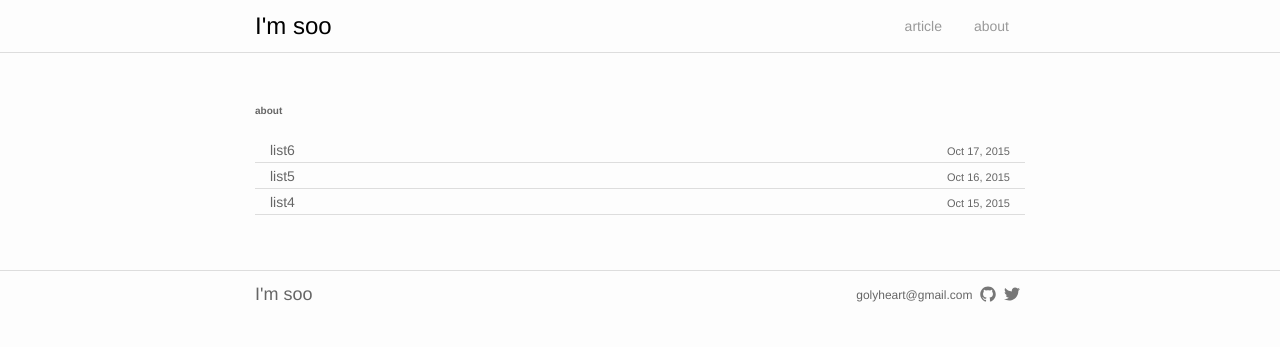
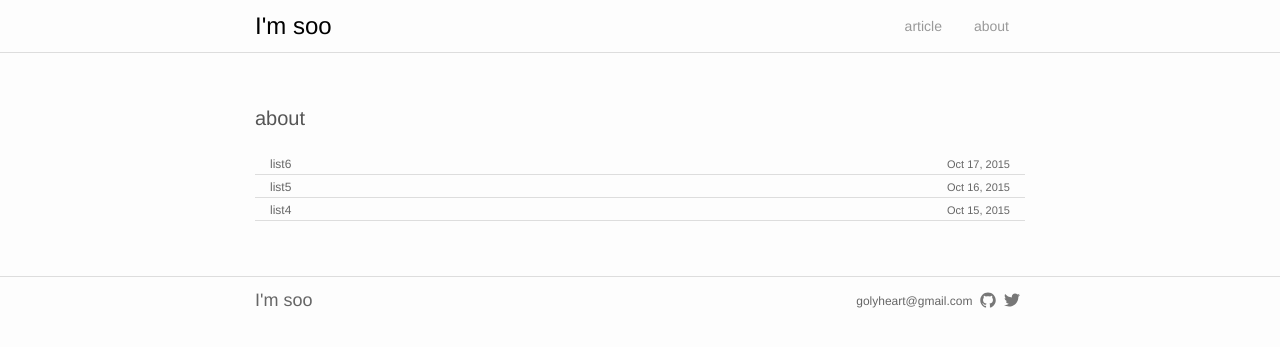
Before and after one commit to goldsoo/goldsoo.github.com, a Jekyll site: the page built from about/index.html, in a window 1280 px wide. Shown: the top 347 px of the page. Built offline with Jekyll 4.4.1, drawn with Linux system fonts in a browser that asks for light colours; comment, search, counter and statistics services are not loaded.

Commit message:
list index: css 수정

```diff
--- a/css/postList.scss
+++ b/css/postList.scss
@@ -3,32 +3,31 @@
 ---
 @charset "utf-8";
 
-
 .post-header {
     padding-top: 50px;
+
+    h1 {
+        font-size: 2rem;
+        font-weight: normal;
+        color: #555;
+    }
 }
 
 .postListWrap {
-    padding: 20px 0 50px;
-
-    .listTitle {
-        color: #777;
-        font-weight: 200;
-        padding-bottom: 10px;
-    }
+    padding: 2rem 0 5rem;
 
     .postList {
 
         ul {
-            margin-bottom: 5px;
+            margin-bottom: .5rem;
 
             li {
                 display: table;
                 table-layout: fixed;
                 width: 100%;
-                padding: 2px 0 1px;
-                margin-top: 1px;
-                border-bottom: 1px solid #ddd;
+                padding: .2rem 0 .1rem;
+                margin-top: .1rem;
+                border-bottom: .1rem solid #ddd;
 
                 &:first-child {
                     margin-top: 0;
@@ -37,8 +36,8 @@
                 a {
                     display: table-cell;
                     width: 80%;
-                    padding-left: 15px;
-                    font-size: 14px;
+                    padding-left: 1.5rem;
+                    font-size: 1.2rem;
                     white-space: nowrap;
                     text-overflow: ellipsis;
                     text-align: left;
@@ -53,8 +52,8 @@
                 span {
                     display: table-cell;
                     width: 20%;
-                    padding-right: 15px;
-                    font-size: 11px;
+                    padding-right: 1.5rem;
+                    font-size: 1.1rem;
                     text-align: right;
                 }
             }
@@ -62,10 +61,10 @@
     }
 
     p {
-        font-size: 11px;
+        font-size: 1.1rem;
         text-align: right;
         color: #999;
-        padding-right: 15px;
+        padding-right: 1.5rem;
 
         a {
             color: #999;
```
